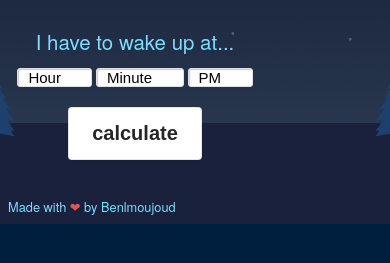
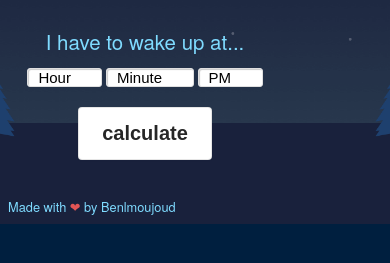
Before and after one commit to benlmaoujoud/SleepMe_Vue-Js, a plain HTML site: page index.html in a window 390 px wide. Shown: the part 359-622 px from the top of the page. Drawn offline with nearby package versions, Linux system fonts and the light colour scheme.

Commit message:
Update styles.css

```diff
--- a/styles.css
+++ b/styles.css
@@ -97,7 +97,7 @@ h2{
     margin-top: 12px;
     text-align: center;
     align-content: center;
-    margin-right: 120px;
+    margin-right: 100px;
   }
   h2{
     align-content: center;
```
